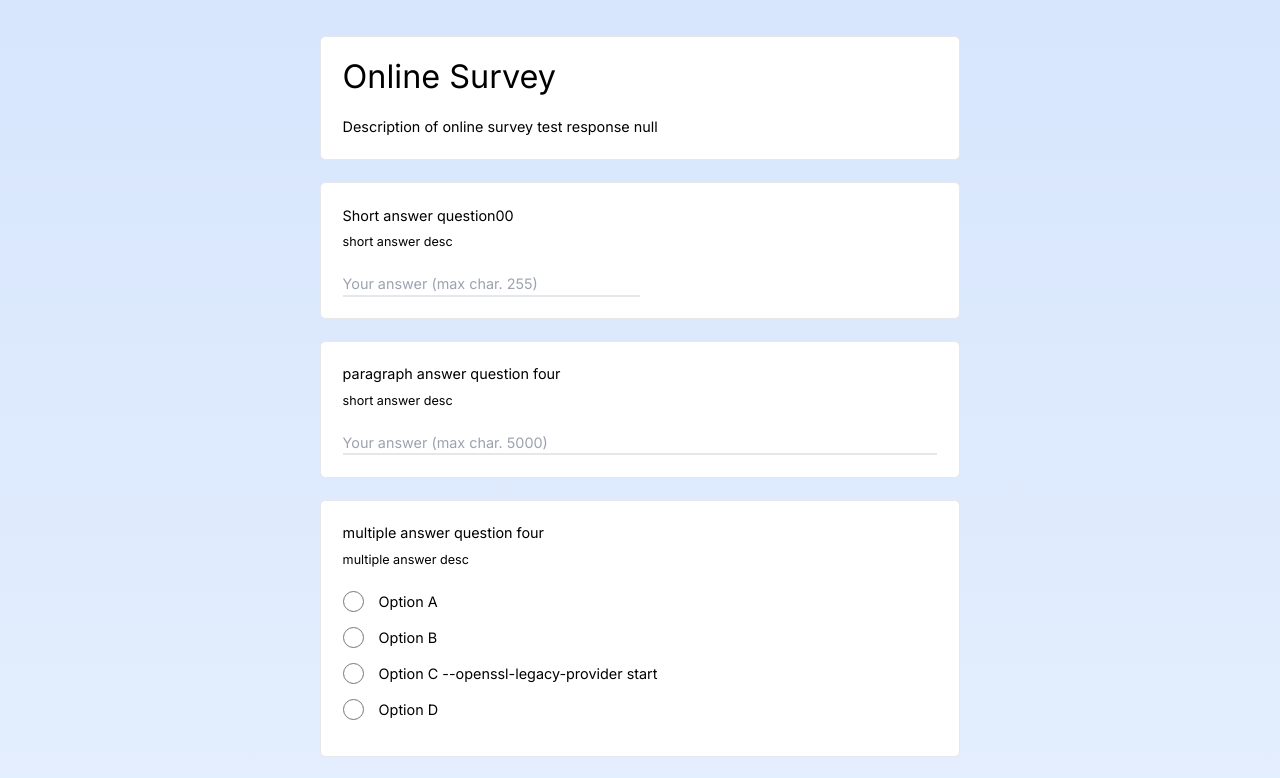
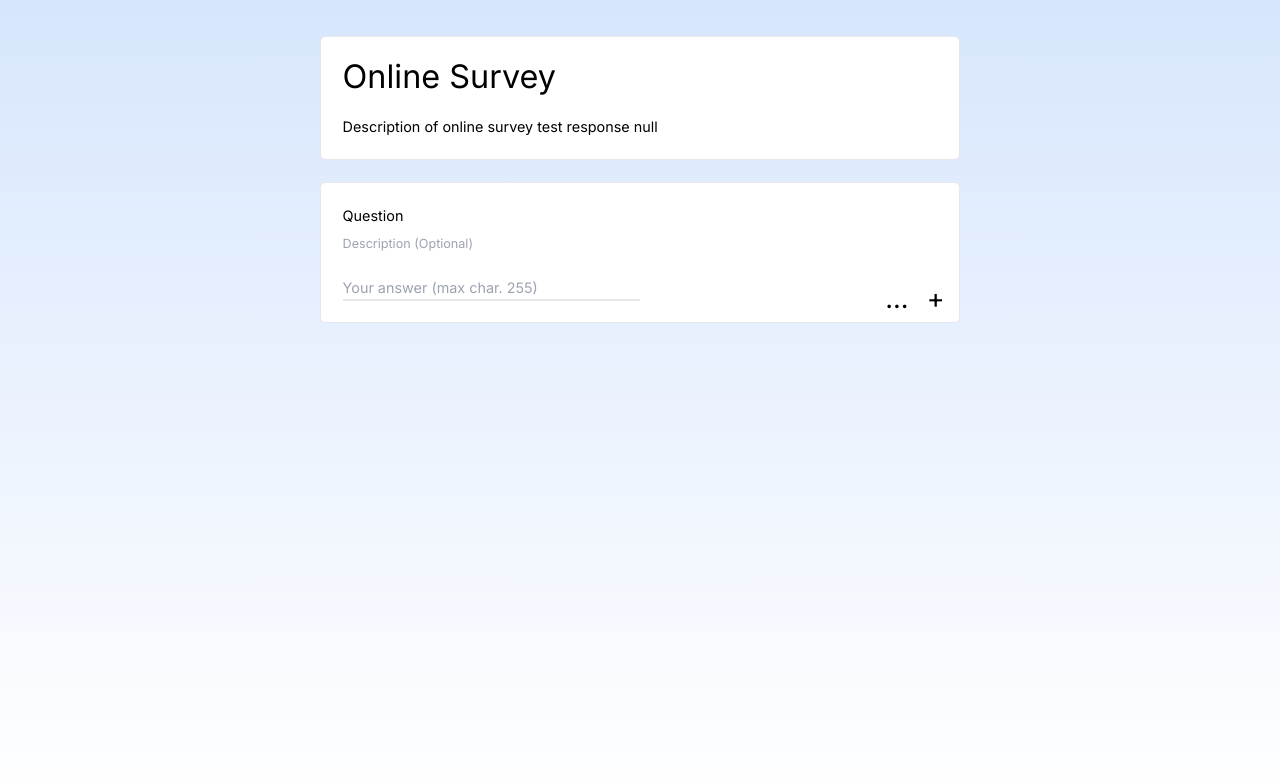
Before and after one commit to kamiljochym/online_survey_creator, a Next.js app: page / in a window 1280 px wide. Shown: the top 778 px of the page. Built offline with nearby package versions, Linux system fonts and the light colour scheme.

Commit message:
added dynamic question elements

```diff
--- a/src/components/ShortAnswer.jsx
+++ b/src/components/ShortAnswer.jsx
@@ -1,4 +1,4 @@
-import React from 'react'
+import React, {useState, useEffect, useRef} from 'react'
 
 const ShortAnswer = ({
   title,
@@ -7,17 +7,78 @@ const ShortAnswer = ({
   questionId,
   response,
   setResponse,
+  isEdit,
+  addQuestion,
+  updateForm,
 }) => {
+  const ref = useRef()
+  const [titleText, setTitleText] = useState(title)
+  const [descriptionText, setDescriptionText] = useState(description)
+  const [editMenuOpen, setEditMenuOpen] = useState(false)
+
+  const handleEditMenu = () => {
+    setEditMenuOpen(!editMenuOpen)
+  }
+
+  const handleEdit = (e, editWhat) => {
+    if (editWhat === 'title') {
+      setTitleText(e.target.value)
+      updateForm(sectionId, questionId, e.target.value, description)
+    }
+    if (editWhat === 'description') {
+      setDescriptionText(e.target.value)
+      updateForm(sectionId, questionId, title, e.target.value)
+    }
+    if (editWhat === 'type') {
+      updateForm(sectionId, questionId, title, description, e)
+    }
+  }
+
   const handleChange = (e) => {
     const newResponse = response
     response.sections[sectionId][questionId] = e.target.value
     setResponse(newResponse)
   }
 
+  useEffect(() => {
+    const checkIfClickedOutside = (e) => {
+      // If the menu is open and the clicked target is not within the menu,
+      // then close the menu
+      if (ref.current && !ref.current.contains(e.target)) {
+        setEditMenuOpen(false)
+      }
+    }
+    document.addEventListener('mousedown', checkIfClickedOutside)
+    return () => {
+      // Cleanup the event listener
+      document.removeEventListener('mousedown', checkIfClickedOutside)
+    }
+  }, [editMenuOpen])
+
   return (
-    <div className='container relative mb-6 max-w-screen-sm rounded-md border bg-white p-6'>
-      <div className='mb-2'>{title + sectionId + questionId}</div>
-      <div className='mb-6 text-sm'>{description}</div>
+    <div className='container relative z-0 mb-6 flex max-w-screen-sm flex-col rounded-md border bg-white p-6'>
+      <input
+        className={`${
+          !isEdit
+            ? ' border-b-2 border-white outline-none hover:border-b-2 hover:border-dotted hover:border-gray-200  focus:border-b-2 focus:border-dotted focus:border-gray-800'
+            : ''
+        } mb-2  bg-white `}
+        placeholder='Question'
+        disabled={isEdit}
+        onChange={(e) => handleEdit(e, 'title')}
+        value={title}
+      />
+      <input
+        className={`${
+          !isEdit
+            ? ' border-b-2 border-white outline-none hover:border-b-2 hover:border-dotted hover:border-gray-200  focus:border-b-2 focus:border-dotted focus:border-gray-800'
+            : ''
+        } mb-6 text-sm`}
+        placeholder='Description (Optional)'
+        disabled={isEdit}
+        onChange={(e) => handleEdit(e, 'description')}
+        value={description}
+      />
 
       <div className=''>
         <div className='duration-800 w-2/4   origin-left border-b-2 transition-all focus-within:border-b-2 focus-within:border-gray-800 '>
@@ -29,6 +90,43 @@ const ShortAnswer = ({
           />
         </div>
       </div>
+
+      <div
+        className='text-md absolute bottom-2 right-14 text-3xl hover:cursor-pointer'
+        onClick={handleEditMenu}
+      >
+        ...
+      </div>
+
+      <div
+        className={`${
+          editMenuOpen ? 'z-10 opacity-100' : '-z-10 opacity-0'
+        } text-md absolute bottom-2 right-24 rounded-md border bg-white py-2 duration-300 hover:cursor-pointer  `}
+        onClick={handleEditMenu}
+      >
+        <div
+          className='p-2 px-4 hover:cursor-pointer hover:bg-gray-200'
+          onClick={() => handleEdit('short_answer', 'type')}
+        >
+          Short Answer
+        </div>
+        <div
+          className='p-2 px-4 hover:cursor-pointer hover:bg-gray-200'
+          onClick={() => handleEdit('paragraph', 'type')}
+        >
+          Paragraph
+        </div>
+        <div className='p-2 px-4 hover:cursor-pointer hover:bg-gray-200'>Paragraph</div>
+        <div className='p-2 px-4 hover:cursor-pointer hover:bg-gray-200'>Paragraph</div>
+        <div className='p-2 px-4 hover:cursor-pointer hover:bg-gray-200'>Paragraph</div>
+      </div>
+
+      <div
+        className='text-md absolute bottom-2 right-4 text-3xl hover:cursor-pointer'
+        onClick={() => addQuestion(questionId)}
+      >
+        +
+      </div>
     </div>
   )
 }
--- a/src/pages/index.js
+++ b/src/pages/index.js
@@ -24,8 +24,81 @@ export default function Home() {
     'Option D',
   ]
 
-  const [form, setForm] = useState([])
+  const defaultForm = {
+    title: 'Form title',
+    description: '',
+    sections: [[{type: 'short_answer', title: 'Question', description: ''}]],
+  }
 
+  const [form, setForm] = useState(defaultForm)
+
+  // MAKE EVERY DIV AN INPUT SO YOU CAN DISABLE THEM IF NOT EDITING (genius)
+
+  const defaultShortAnswer = {
+    type: 'short_answer',
+    title: '',
+    description: '',
+  }
+  const defaultParagraph = {
+    type: 'paragraph',
+    title: '',
+    description: '',
+  }
+  const defaultMultipleChoice = {
+    type: 'multiple_choice',
+    title: '',
+    description: '',
+    options: options,
+  }
+  const defaultDropdown = {
+    type: 'dropdown',
+    title: '',
+    description: '',
+    options: options,
+  }
+  const defaultCheckboxes = {
+    type: 'checkboxes',
+    title: '',
+    description: '',
+    options: options,
+  }
+  const defaultLinearScale = {
+    type: 'linear_scale',
+    title: '',
+    description: '',
+    optionsLinearScale: {
+      startLabel: 'start',
+      endLabel: 'end label',
+      from: 1,
+      to: 4,
+    },
+  }
+  const defaultDateInput = {
+    type: 'date_input',
+    title: '',
+    description: '',
+  }
+  const defaultTimeInput = {
+    type: 'time_input',
+    title: '',
+    description: '',
+  }
+  const defaultMultipleChoiceGrid = {
+    type: 'multiple_choice_grid',
+    title: '',
+    description: '',
+    options: options,
+  }
+  const defaultEmailInput = {
+    type: 'email_input',
+    title: '',
+    description: '',
+  }
+  const defaultNumericInput = {
+    type: 'numeric_input',
+    title: '',
+    description: '',
+  }
   const formExample = {
     title: 'Online Survey',
     description: 'Description of online survey',
@@ -34,7 +107,7 @@ export default function Home() {
         {
           type: 'short_answer',
           title: 'Short answer question',
-          description: ' short answer desc',
+          description: 'short answer desc',
         },
         {
           type: 'paragraph',
@@ -111,12 +184,49 @@ export default function Home() {
     emptyResponse.sections.push(section)
   }
 
-  console.log(emptyResponse)
-
   //TODO AFTER F1
   //FIGURE IF PASSING THE STATE IS WORTH OR ITF ITS BETTER TO USE GLOBA CONTEXT OR SOMETHING ELSE
 
   const [response, setResponse] = useState(emptyResponse)
+
+  const updateForm = (
+    sectionId,
+    questionId,
+    title,
+    description,
+    type,
+    options,
+    optionsLinearScale
+  ) => {
+    const newForm = {...form}
+    newForm.sections[sectionId][questionId].title = title
+    newForm.sections[sectionId][questionId].description = description
+    if (options) {
+      newForm.sections[sectionId][questionId].options = options
+    }
+    if (optionsLinearScale) {
+      newForm.sections[sectionId][questionId].optionsLinearScale = optionsLinearScale
+    }
+    if (type) {
+      newForm.sections[sectionId][questionId].type = type
+    }
+
+    console.log(title, description)
+    console.log(newForm)
+    setForm(newForm)
+  }
+
+  const addQuestion = (questionId) => {
+    const newForm = {...form}
+    const arr = newForm.sections[0]
+    newForm.sections[0] = [
+      ...arr.slice(0, questionId + 1),
+      defaultShortAnswer,
+      ...arr.slice(questionId + 1),
+    ]
+    console.log(newForm)
+    setForm(newForm)
+  }
 
   return (
     <main
@@ -129,7 +239,7 @@ export default function Home() {
         }
       />
 
-      {formExample.sections.map((section, sectionId) =>
+      {form.sections.map((section, sectionId) =>
         section.map(
           (question, questionId) =>
             //SHORT ANSWER
@@ -140,8 +250,11 @@ export default function Home() {
                 sectionId={sectionId}
                 response={response}
                 setResponse={setResponse}
+                isEdit={false}
                 title={question.title}
                 description={question.description}
+                addQuestion={addQuestion}
+                updateForm={updateForm}
               />
             )) ||
             // PARAGRAPH
```
